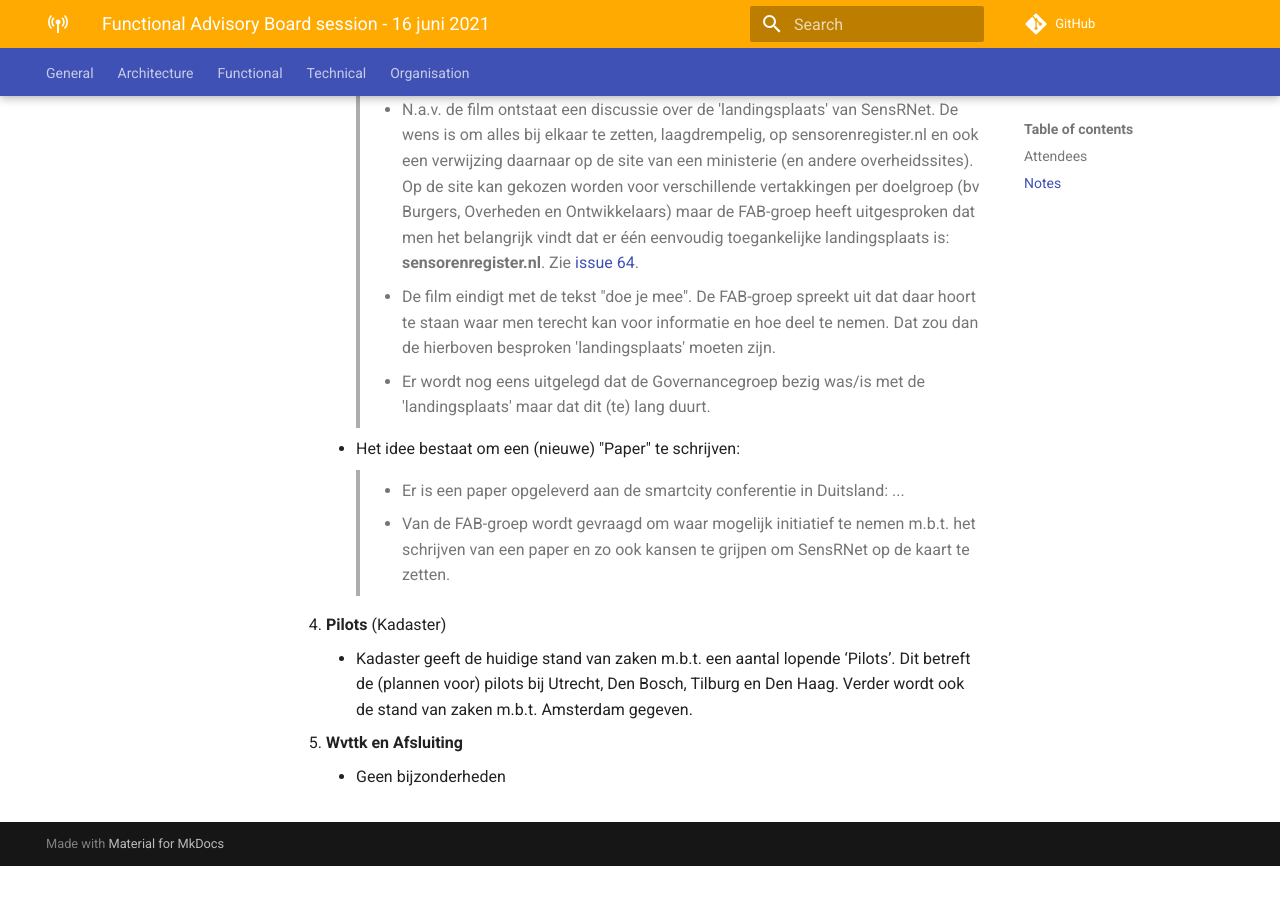
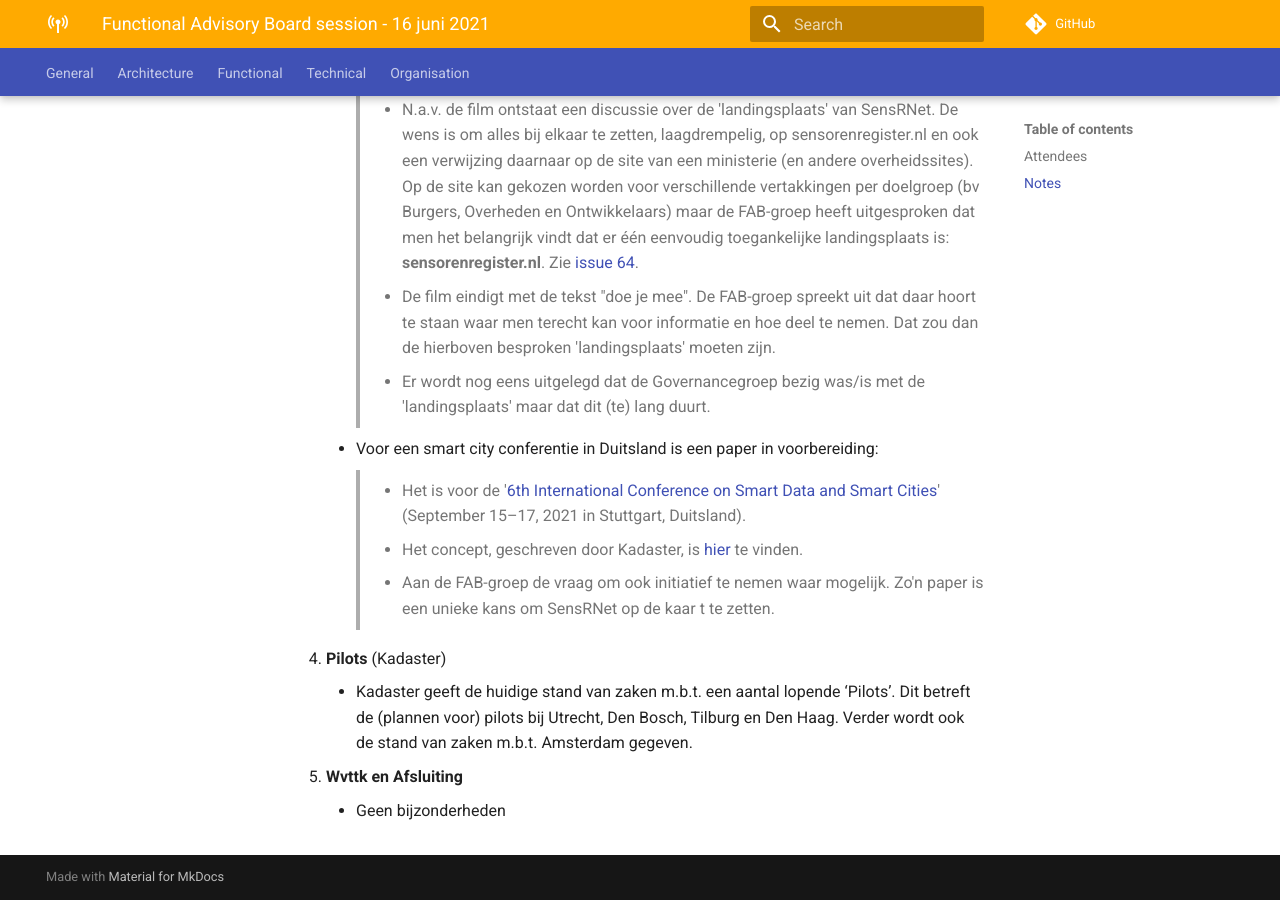
Before and after one commit to kadaster-labs/sensrnet-home, an MkDocs documentation site: the page built from docs/notes/2021-06-16-FAB-notes.md, in a window 1280 px wide and 900 px high, scrolled down 2042 px. Built offline with MkDocs 1.6.1 and Material for MkDocs 9.7.7, drawn with Linux system fonts in a browser that asks for light colours; comment, search, counter and statistics services are not loaded; before the commit the page ends 2908 px from its top, so only the background shows below that.

Commit message:
Update 2021-06-16-FAB-notes.md

```diff
--- a/docs/notes/2021-06-16-FAB-notes.md
+++ b/docs/notes/2021-06-16-FAB-notes.md
@@ -63,11 +63,14 @@ Onderwerpen:
 
         > - Er wordt nog eens uitgelegd dat de Governancegroep bezig was/is met de 'landingsplaats' maar dat dit (te) lang duurt.
 
-     - Het idee bestaat om een (nieuwe) "Paper" te schrijven:
+     - Voor een smart city conferentie in Duitsland is een paper in voorbereiding:
 
-        > - Er is een paper opgeleverd aan de smartcity conferentie in Duitsland: ...
+        > - Het is voor de '[6th International Conference on Smart Data and Smart Cities](https://sdsc2021.hft-stuttgart.de/)' (September 15–17, 2021 in Stuttgart, Duitsland).
 
-        > - Van de FAB-groep wordt gevraagd om waar mogelijk initiatief te nemen m.b.t. het schrijven van een paper en zo ook kansen te grijpen om SensRNet op de kaart te zetten.
+        > - Het  concept, geschreven door Kadaster, is [hier](https://github.com/kadaster-labs/sensrnet-home/blob/main/docs/2021-06-26-SensRNet-Sensor-Registry-as-a-base-layer-for-smart-cities.pdf) te vinden.
+
+        > - Aan de FAB-groep de vraag om ook initiatief te nemen waar mogelijk. Zo'n paper is een unieke kans om SensRNet op de kaar t te zetten.
+
 
 4. **Pilots** (Kadaster)
 
```
